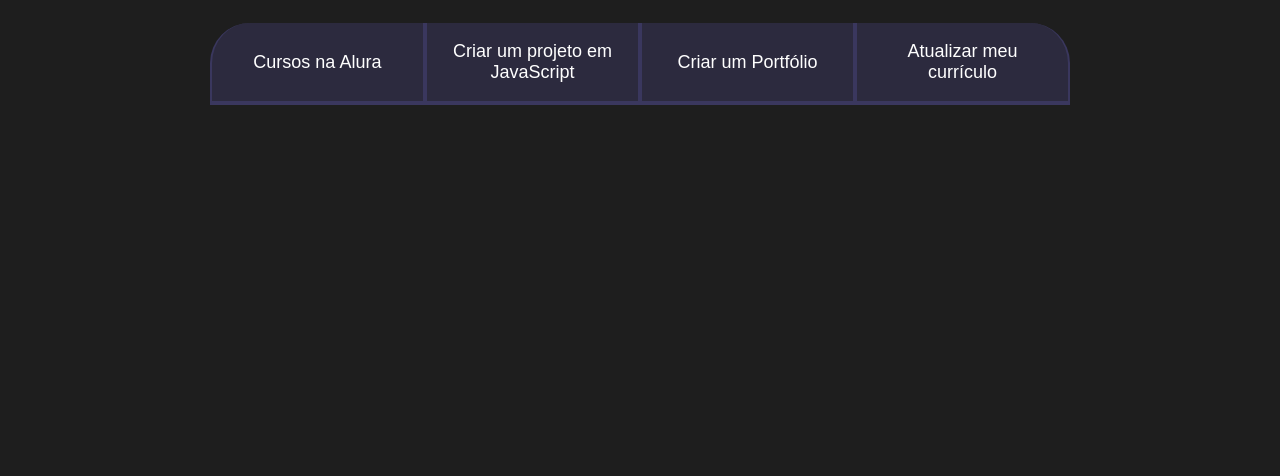
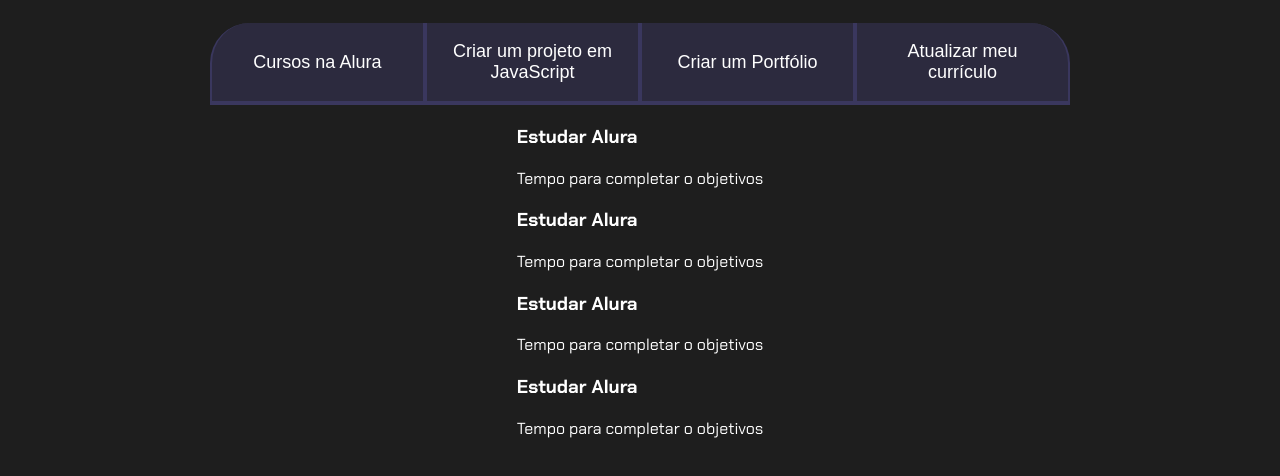
Before and after one commit to LucasEmanuelBatistaRank/Programa-o, a plain HTML site: page index.html in a window 1280 px wide. Shown: the part 80-556 px from the top of the page. Drawn offline with Linux system fonts and the light colour scheme.

Commit message:
Add files via upload

```diff
--- a/index.html
+++ b/index.html
@@ -22,6 +22,38 @@
 
 
             </div>
+            <div class="abas-texto">
+                <div class="aba-conteudo"></iv>
+                   <h3 class="aba-conteudo-tituo-principal">
+                      Estudar Alura</h3>
+                   </h4 class="aba-conteudo-titulo-secundario">
+                         Tempo para completar o objetivos
+                    </h4>
+                </div>
+                <div class="aba-conteudo"></iv>
+                    <h3 class="aba-conteudo-tituo-principal">
+                       Estudar Alura</h3>
+                    </h4 class="aba-conteudo-titulo-secundario">
+                          Tempo para completar o objetivos
+                     </h4>
+                 </div>
+                 <div class="aba-conteudo"></iv>
+                    <h3 class="aba-conteudo-tituo-principal">
+                       Estudar Alura</h3>
+                    </h4 class="aba-conteudo-titulo-secundario">
+                          Tempo para completar o objetivos
+                     </h4>
+                 </div>
+                 <div class="aba-conteudo"></iv>
+                    <h3 class="aba-conteudo-tituo-principal">
+                       Estudar Alura</h3>
+                    </h4 class="aba-conteudo-titulo-secundario">
+                          Tempo para completar o objetivos
+                     </h4>
+                 </div>
+
+
+
             <script src="main.js"></script>
     </section>
 
```
